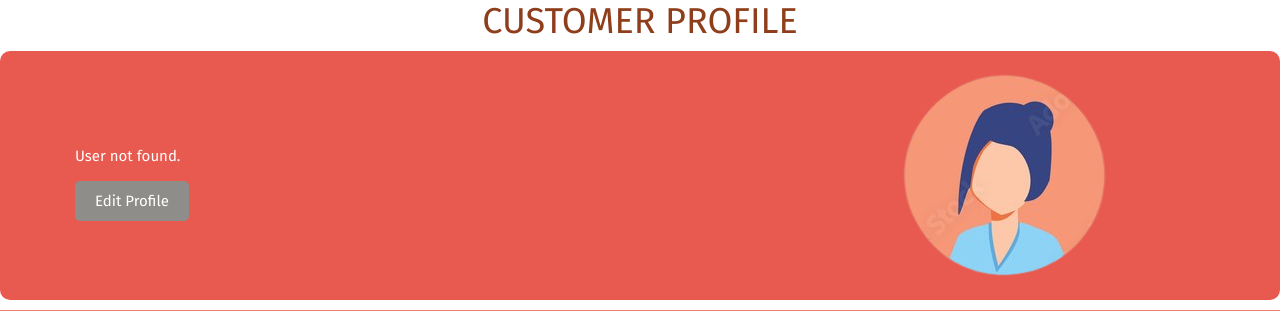
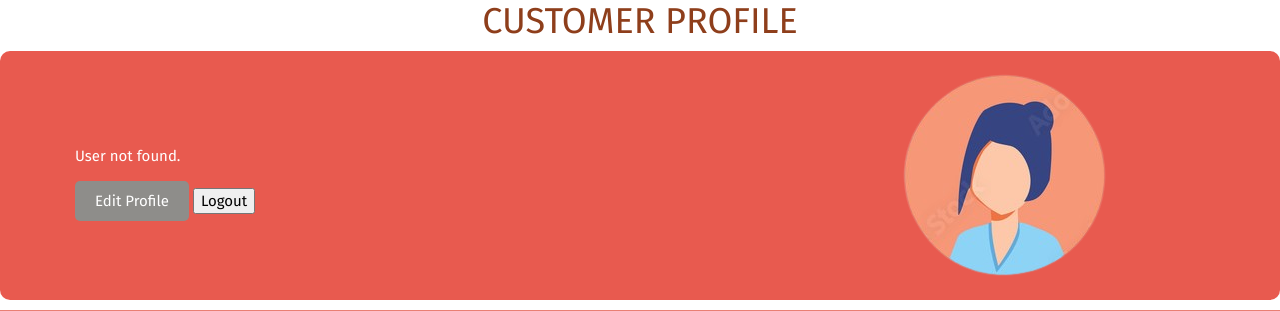
Before and after one commit to hamm0208/SWE20001_Group2, a PHP site: page /profile.php in a window 1280 px wide. Shown: the part 185-496 px from the top of the page. Run offline with PHP 8.4, Linux system fonts and the light colour scheme; data that the repository does not hold is empty; some web fonts are replaced.

Commit message:
Update profile.php

```diff
--- a/profile.php
+++ b/profile.php
@@ -47,7 +47,10 @@
             }
 
             ?>
-            <button class="edit-profile-button" onclick="location.href='edit_profile.php'">Edit Profile</button>
+            <div class="buttons-container">
+                <button class="edit-profile-button" onclick="location.href='edit_profile.php'">Edit Profile</button>
+                <button class="logout-button" onclick="location.href='log_out.php'">Logout</button>
+            </div>
         </div>
 
         <div class="profile-image">
@@ -58,9 +61,9 @@
                 $profile_image_pic = "images/profile_image/".$profile_image;
             } else {
                 if ($gender == "male") {
-                $profile_image_pic = "images/profile_image/male_default.png";
+                    $profile_image_pic = "images/profile_image/male_default.png";
                 } else {
-                $profile_image_pic = "images/profile_image/female_default.png";
+                    $profile_image_pic = "images/profile_image/female_default.png";
                 }
             }
 
```
